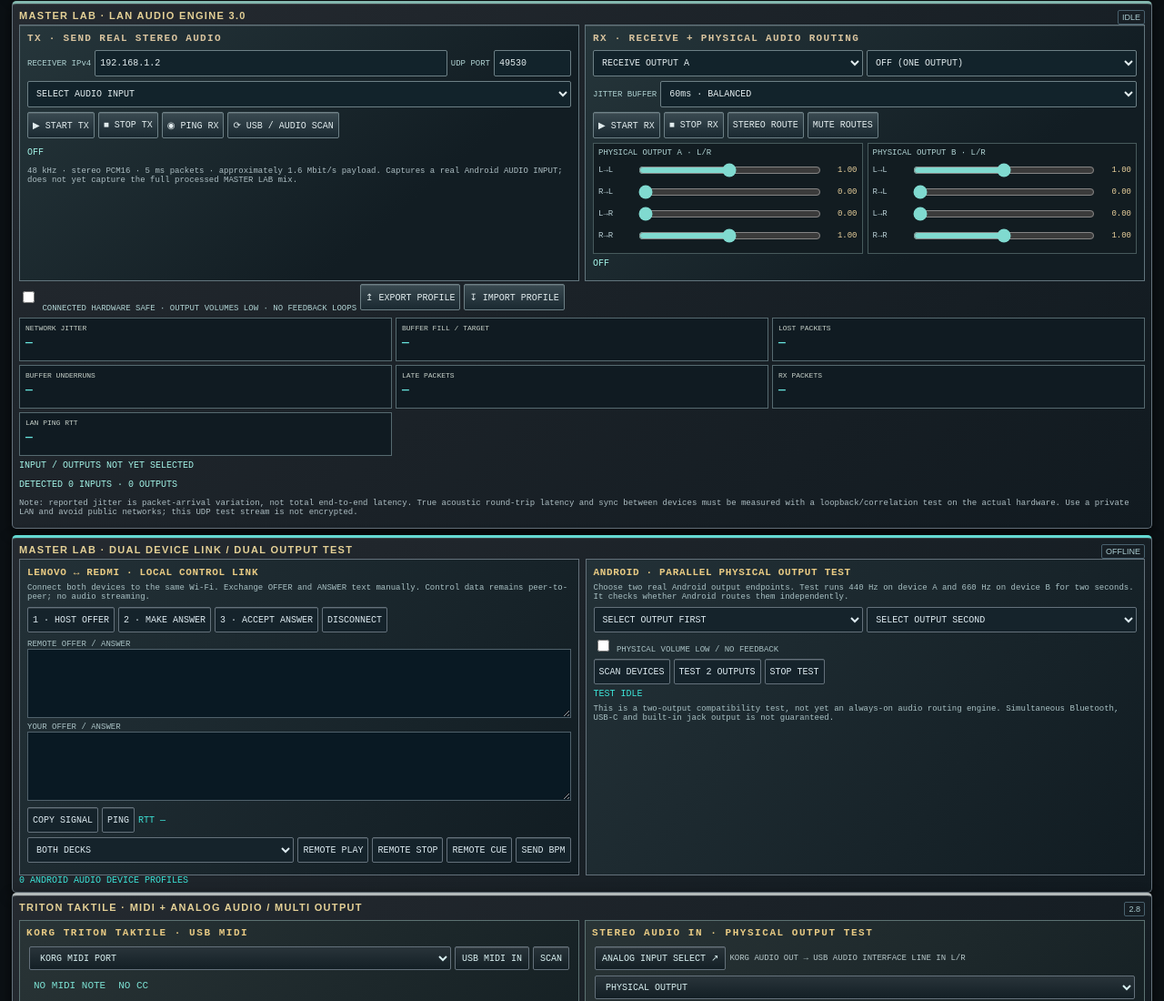
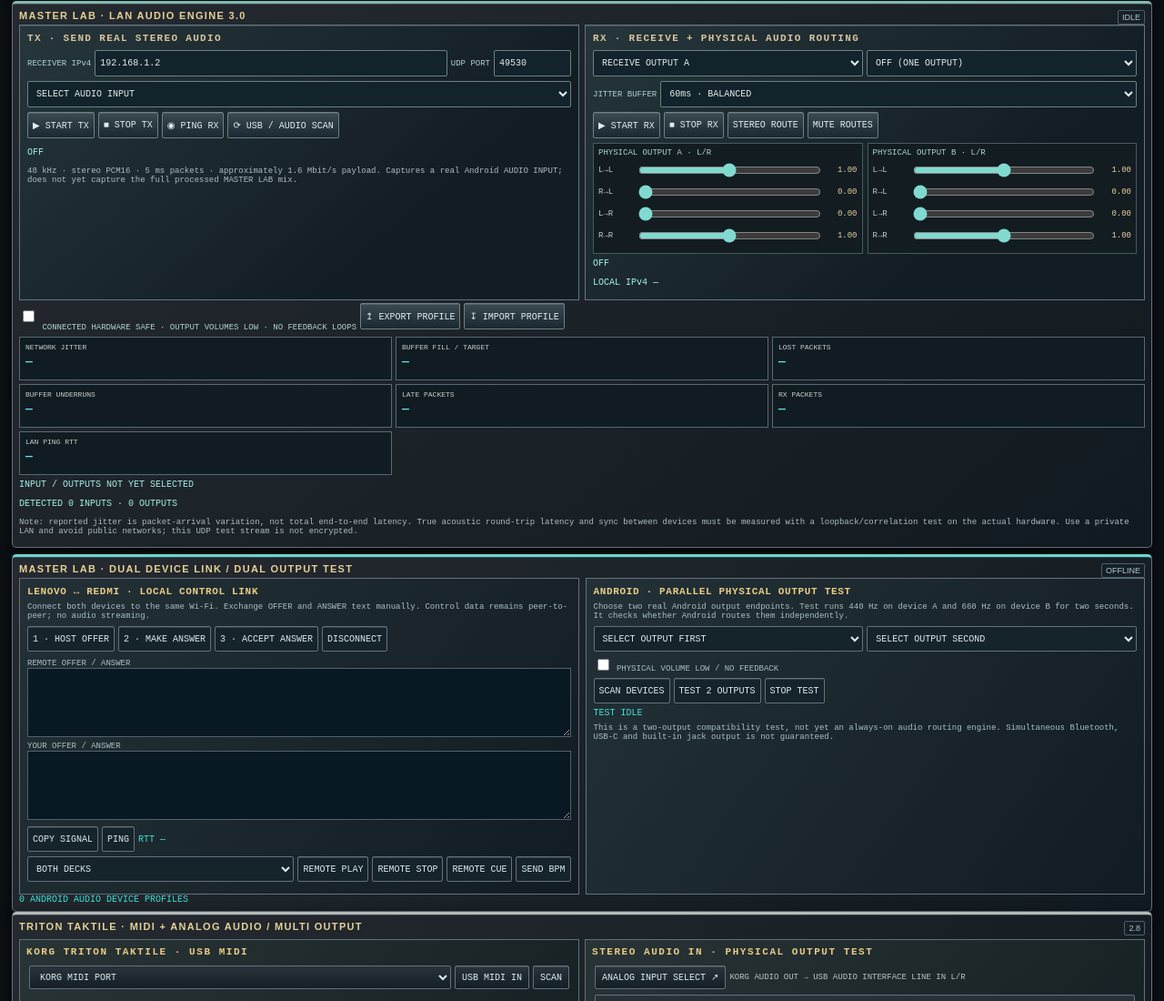
Before and after one commit to badlsyms/artefaktlab, a plain HTML site: page masterlab-android/app/src/main/assets/index.html in a window 1280 px wide. Shown: the part 1848-2948 px from the top of the page at 91% size. Drawn offline with Linux system fonts and the light colour scheme.

Commit message:
Show native local IPv4 addresses on LAN receiver panel

```diff
--- a/masterlab-android/app/src/main/assets/index.html
+++ b/masterlab-android/app/src/main/assets/index.html
@@ -66,6 +66,7 @@
   <div class="ml30-controls"><button id="ml30-rx-start">▶ START RX</button><button id="ml30-rx-stop">■ STOP RX</button><button id="ml30-preset">STEREO ROUTE</button><button id="ml30-mute">MUTE ROUTES</button></div>
   <div class="ml30-matrices" id="ml30-matrices"></div>
   <div id="ml30-rx-info" class="ml30-state">OFF</div>
+  <div id="ml30-local-addresses" class="ml30-state">LOCAL IPv4 —</div>
  </div></div>
  <div class="ml30-controls"><label><input id="ml30-confirm" type="checkbox"> CONNECTED HARDWARE SAFE · OUTPUT VOLUMES LOW · NO FEEDBACK LOOPS</label>
   <button id="ml30-profile">↥ EXPORT PROFILE</button><button id="ml30-load">↧ IMPORT PROFILE</button><input id="ml30-file" type="file" accept=".json,application/json" hidden></div>
```
